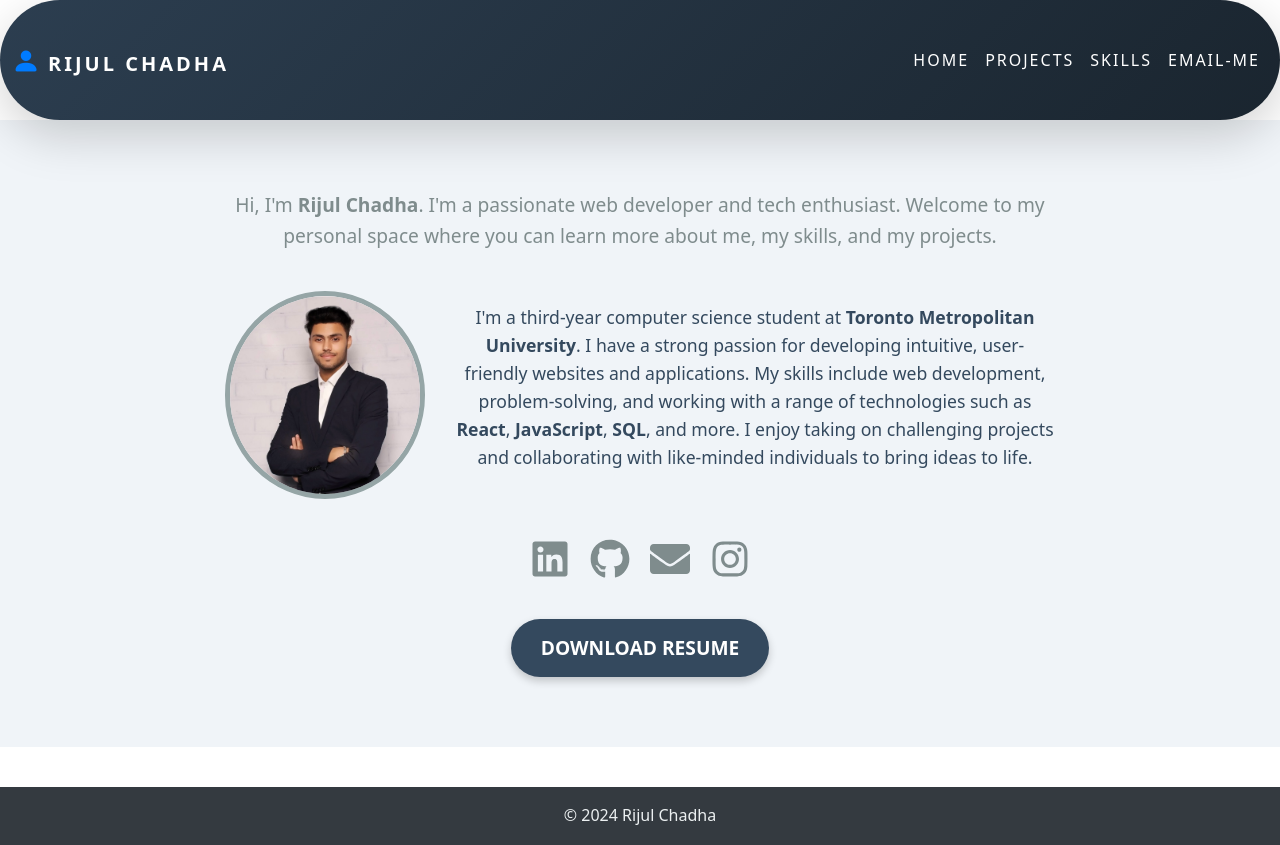
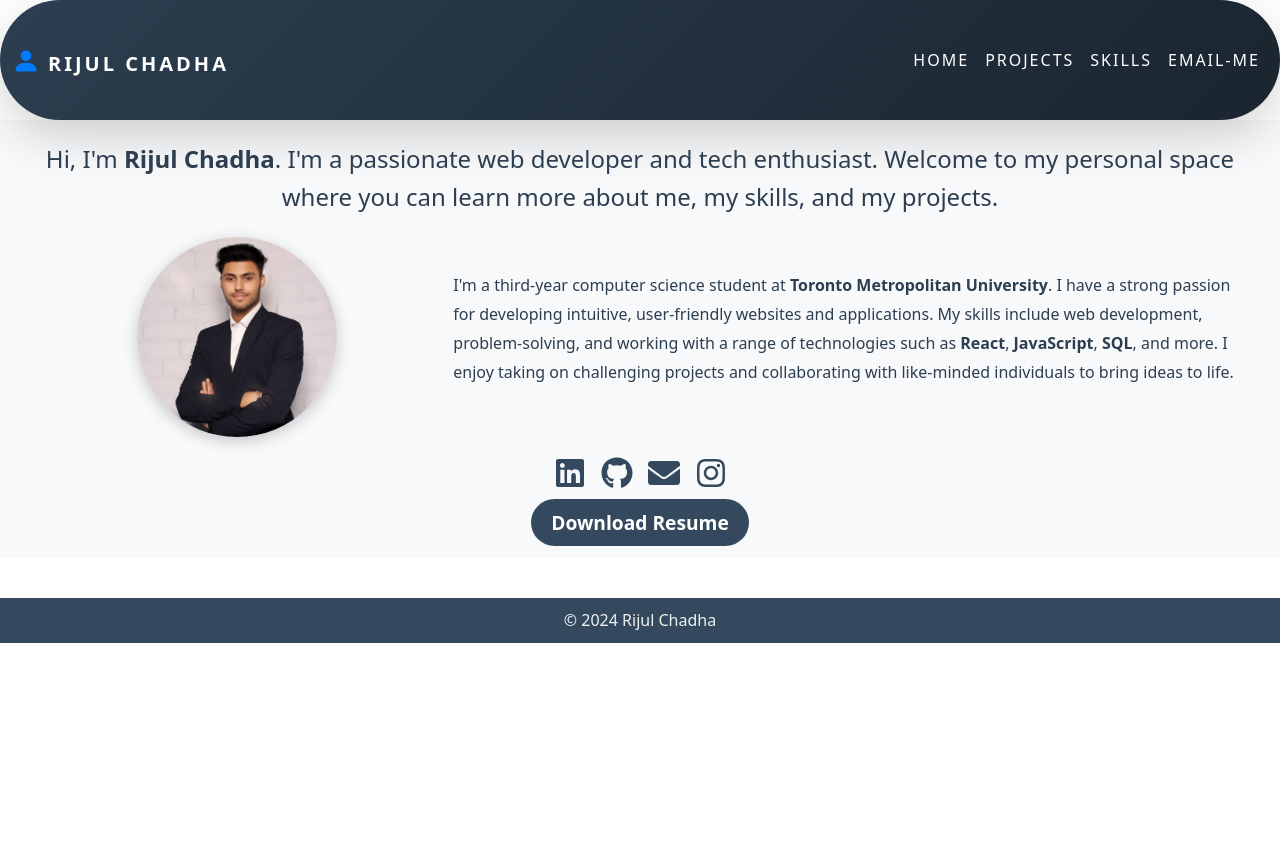
Before and after one commit to Rijul-chadha/Personal_Portfolio_Website, a React (Vite) app: page / in a window 1280 px wide. After the commit the page ends 800 px from the top, so only its background shows below. Built offline with nearby package versions, Linux system fonts and the light colour scheme.

Commit message:
Update HomePage.css

```diff
--- a/src/components/HomePage.css
+++ b/src/components/HomePage.css
@@ -1,119 +1,216 @@
-/* src/components/HomePage.css */
+/* Global Styles */
+body {
+  margin: 0;
+  font-family: 'Arial', sans-serif;
+  line-height: 1.6;
+  min-height: 100vh;
+  display: flex;
+  flex-direction: column;
+}
 
 .homepage-container {
-    background-color: #f0f4f8;
-    padding: 50px 20px;
-    text-align: center;
+  flex: 1; /* Makes the container take the remaining height */
+  display: flex;
+  flex-direction: column;
+  align-items: center;
+  padding: 20px;
+  background-color: #f8f9fa; /* Light grey background */
+  color: #2c3e50; /* Dark text for readability */
+  animation: fadeIn 1.2s ease-out; /* Page fade-in animation */
 }
 
 .content {
-    max-width: 900px;
-    margin: 0 auto;
-    padding: 20px;
+  max-width: 1200px;
+  width: 100%;
+  text-align: center;
+  animation: fadeInUp 1.5s ease-out; /* Smooth slide-up */
 }
 
-  h1 {
-    font-size: 3rem;
-    color: #2c3e50;
+/* Intro Text with Fade-In Animation */
+.intro-text {
+  font-size: 1.5rem;
   margin-bottom: 20px;
+  opacity: 0;
+  animation: fadeIn 1.5s ease-out forwards 0.2s; /* Fade-in with slight delay */
 }
 
-  .intro-text {
-    font-size: 1.2rem;
-    color: #7f8c8d;
-    margin-bottom: 40px;
+/* About Me Section */
+.about-me {
+  display: flex;
+  flex-direction: row;
+  justify-content: space-between;
+  align-items: center;
+  margin: 20px 0;
+  opacity: 0;
+  animation: fadeInUp 1.5s ease-out forwards 0.3s; /* Slide-up with delay */
 }
 
-  .about-me {
+.profile-picture {
+  flex: 1;
   display: flex;
   justify-content: center;
   align-items: center;
-    gap: 30px;
-    margin-bottom: 40px;
-  }
-
-  .profile-picture {
-    flex: 0 0 200px;
 }
 
 .profile-img {
-    width: 100%;
-    height: auto;
+  width: 200px;
+  height: 200px;
   border-radius: 50%;
-    border: 5px solid #95a5a6;
+  object-fit: cover;
+  box-shadow: 0 4px 15px rgba(0, 0, 0, 0.2);
+  transition: transform 0.25s ease-in-out; /* Smoother transformation */
+}
+
+.profile-img:hover {
+  transform: scale(1.05); /* Slight scale effect on hover */
 }
 
 .bio {
-    flex: 1;
-    max-width: 600px;
+  flex: 2;
+  margin-left: 20px;
+  text-align: left;
+  animation: fadeInRight 1.5s ease-out forwards 0.5s; /* Fade-in with a slight delay */
 }
 
 .bio p {
-    font-size: 1.1rem;
-    line-height: 1.6;
-    color: #34495e;
+  font-size: 1rem;
+  line-height: 1.8;
 }
 
+/* Social Media Section */
 .social-media {
-    margin-top: 40px;
-  }
-
-  .social-media h2 {
-    font-size: 2rem;
-    color: #34495e;
-    margin-bottom: 20px;
+  margin: 20px 0;
+  opacity: 0;
+  animation: fadeInUp 1.5s ease-out forwards 0.6s; /* Slide-up with delay */
 }
 
 .social-icons {
   display: flex;
   justify-content: center;
-    gap: 20px;
-  }
-
-  .social-icon {
-    font-size: 2.5rem;
-    color: #7f8c8d;
-    transition: color 0.3s ease-in-out;
-  }
-
-  .social-icon:hover {
-    color: #34495e;
-  }
-
-  @media (max-width: 768px) {
-    .social-icons {
   gap: 15px;
 }
 
 .social-icon {
   font-size: 2rem;
+  color: #34495e;
+  transition: color 0.25s ease, transform 0.25s ease; /* Smoother hover transition */
+}
+
+.social-icon:hover {
+  color: #3498db;
+  transform: scale(1.15); /* Slight scale effect */
+}
+
+/* Download Resume Section */
+.download-resume {
+  margin-top: 20px;
+  opacity: 0;
+  animation: fadeInUp 1.5s ease-out forwards 0.7s; /* Slide-up with delay */
+}
+
+.resume-button {
+  padding: 10px 20px;
+  font-size: 1.2rem;
+  font-weight: bold;
+  color: #ffffff;
+  background-color: #34495e; /* Theme color */
+  border: none;
+  border-radius: 50px;
+  text-decoration: none;
+  transition: background-color 0.3s ease, transform 0.3s ease; /* Smoothed transition */
+}
+
+.resume-button:hover {
+  background-color: #2c3e50; /* Slightly darker theme color */
+  transform: scale(1.05); /* Slight scale effect */
+}
+
+/* Footer Section */
+.footer {
+  background-color: #34495e; /* Theme background */
+  color: #ffffff; /* White text */
+  text-align: center;
+  padding: 10px 0;
+  width: 100%;
+  position: relative;
+  bottom: 0;
+  left: 0;
+  opacity: 0;
+  animation: fadeInUp 1.5s ease-out forwards 0.8s; /* Fade-in from bottom */
+}
+
+/* Mobile Styles */
+@media (max-width: 768px) {
+  .about-me {
+    flex-direction: column;
+  }
+
+  .profile-picture {
+    margin-bottom: 15px;
+  }
+
+  .bio {
+    margin-left: 0;
+    text-align: center;
+  }
+
+  .bio p {
+    font-size: 0.95rem;
+  }
+
+  .intro-text {
+    font-size: 1.2rem;
+  }
+
+  .resume-button {
+    font-size: 1rem;
+    padding: 8px 16px;
+  }
+
+  .social-icon {
+    font-size: 1.8rem;
   }
 }
 
-  /* Resume Button */
-.download-resume {
-    margin-top: 40px;
-    display: flex;
-    justify-content: center;
+/* Keyframe Animations */
+@keyframes fadeIn {
+  0% {
+    opacity: 0;
+  }
+  100% {
+    opacity: 1;
+  }
 }
 
-.resume-button {
-    display: inline-block;
-    padding: 15px 30px;
-    font-size: 1.2rem;
-    font-weight: bold;
-    text-transform: uppercase;
-    color: #ffffff;
-    background-color: #34495e; /* Darker button color */
-    border: none;
-    border-radius: 30px;
-    text-decoration: none;
-    transition: all 0.3s ease-in-out;
-    box-shadow: 0 4px 8px rgba(0, 0, 0, 0.2);
+@keyframes fadeInUp {
+  0% {
+    opacity: 0;
+    transform: translateY(30px);
+  }
+  100% {
+    opacity: 1;
+    transform: translateY(0);
+  }
 }
 
-.resume-button:hover {
-    background-color: #2c3e50; /* Slightly darker on hover */
-    transform: translateY(-3px);
-    box-shadow: 0 8px 16px rgba(0, 0, 0, 0.3);
+@keyframes fadeInRight {
+  0% {
+    opacity: 0;
+    transform: translateX(30px);
   }
+  100% {
+    opacity: 1;
+    transform: translateX(0);
+  }
+}
+
+@keyframes slideIn {
+  0% {
+    opacity: 0;
+    transform: translateY(30px);
+  }
+  100% {
+    opacity: 1;
+    transform: translateY(0);
+  }
+}
```
Lines whose indentation alone changed are shown as unchanged.
